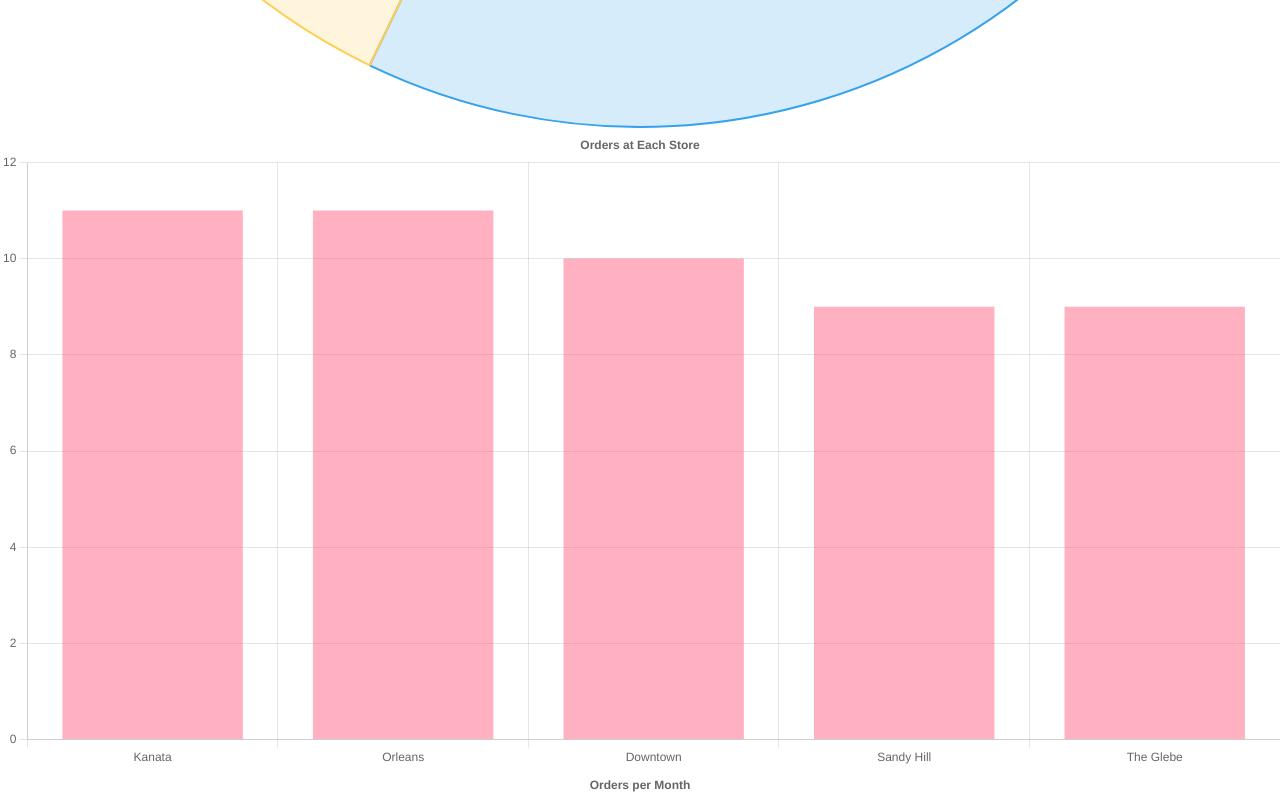
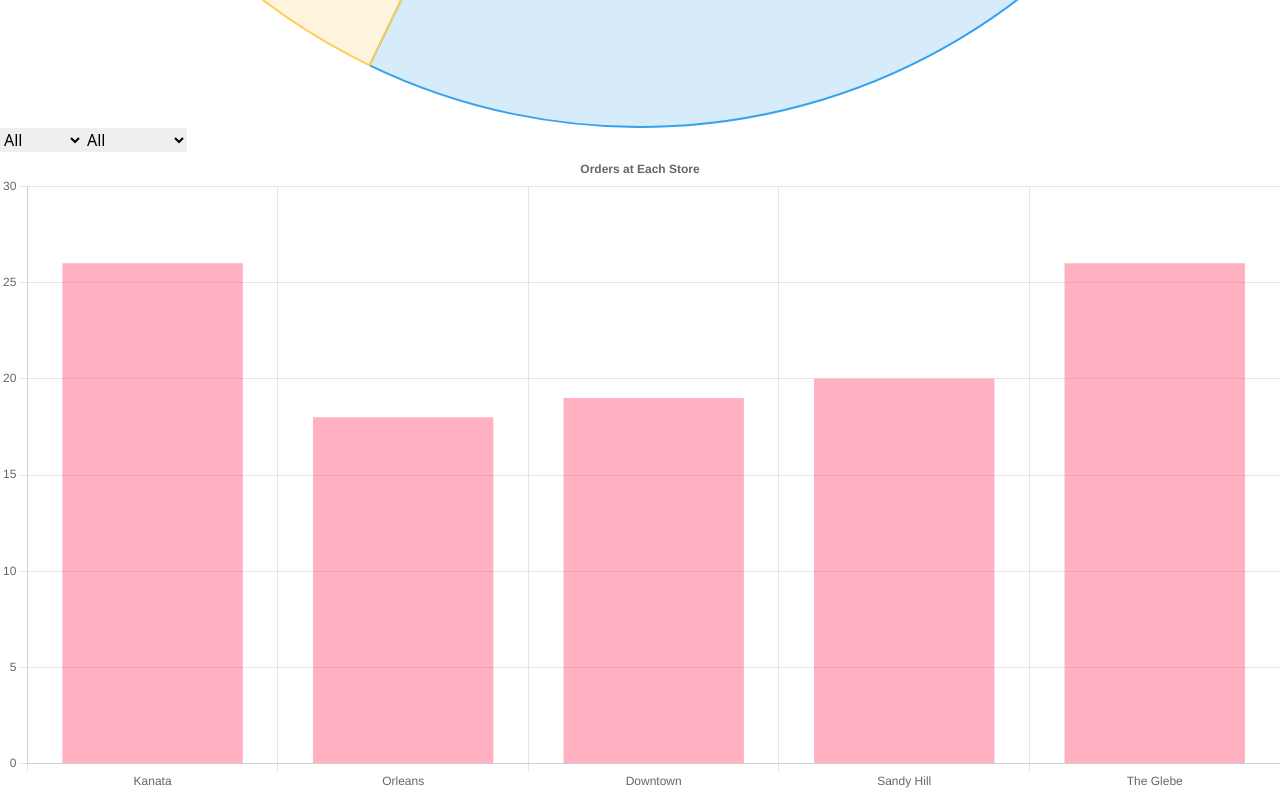
Before and after one commit to g-raman/out-stem, a React (Vite) app: page / in a window 1280 px wide. Shown: the part 1200-1995 px from the top of the page. Built offline with nearby package versions, Linux system fonts and the light colour scheme.

Commit message:
Allow user to filter order data by pizza type and pizza size

```diff
--- a/src/components/OrdersChart.jsx
+++ b/src/components/OrdersChart.jsx
@@ -10,6 +10,7 @@ import {
 
 import orderData from '../dev-data/order_data';
 import { Bar } from 'react-chartjs-2';
+import { useState } from 'react';
 
 ChartJS.register(
   CategoryScale,
@@ -19,17 +20,6 @@ ChartJS.register(
   Tooltip,
   Legend,
 );
-
-const labels = ['Kanata', 'Orleans', 'Downtown', 'Sandy Hill', 'The Glebe'];
-const storeCounts = {};
-labels.forEach(
-  (label) => (storeCounts[label.toLowerCase().replace(/ /g, '_')] = 0),
-);
-
-const stores = orderData.map((order) =>
-  order.store.toLowerCase().replace(/ /g, '_'),
-);
-stores.forEach((store) => (storeCounts[store] += 1));
 
 const options = {
   responsive: true,
@@ -44,6 +34,42 @@ const options = {
   },
 };
 
+export function OrdersChart() {
+  const [size, setSize] = useState('A');
+  const [type, setType] = useState('A');
+
+  const labels = ['Kanata', 'Orleans', 'Downtown', 'Sandy Hill', 'The Glebe'];
+  const storeCounts = {};
+  labels.forEach(
+    (label) => (storeCounts[label.toLowerCase().replace(/ /g, '_')] = 0),
+  );
+
+  const filteredData = orderData.map((order) => {
+    const filtered = order.items.filter((item) => {
+      const shouldInclude =
+        // Include all data
+        (size === 'A' && type === 'A') ||
+        // Filter by type
+        (size === 'A' && item.type === type) ||
+        // Filter by size
+        (item.size === size && type === 'A') ||
+        // Filter by both size and type
+        (item.size === size && item.type === type);
+
+      return shouldInclude;
+    });
+
+    return {
+      items: filtered,
+      store: order.store,
+    };
+  });
+
+  filteredData.forEach((order) => {
+    const key = order.store.toLowerCase().replace(/ /g, '_');
+    storeCounts[key] += order.items.length;
+  });
+
   const data = {
     labels,
     datasets: [
@@ -55,6 +81,23 @@ const data = {
     ],
   };
 
-export function OrdersChart() {
-  return <Bar options={options} data={data} />;
+  return (
+    <div>
+      <select value={size} onChange={(e) => setSize(e.target.value)}>
+        <option value="A">All</option>
+        <option value="S">Small</option>
+        <option value="M">Medium</option>
+        <option value="L">Large</option>
+      </select>
+      <select value={type} onChange={(e) => setType(e.target.value)}>
+        <option value="A">All</option>
+        <option value="Cheese">Cheese</option>
+        <option value="Pepperoni">Pepperoni</option>
+        <option value="Deluxe">Deluxe</option>
+        <option value="Hawaiian">Hawaiian</option>
+        <option value="Meatlovers">Meatlovers</option>
+      </select>
+      <Bar options={options} data={data} />;
+    </div>
+  );
 }
```
Lines whose indentation alone changed are shown as unchanged.
